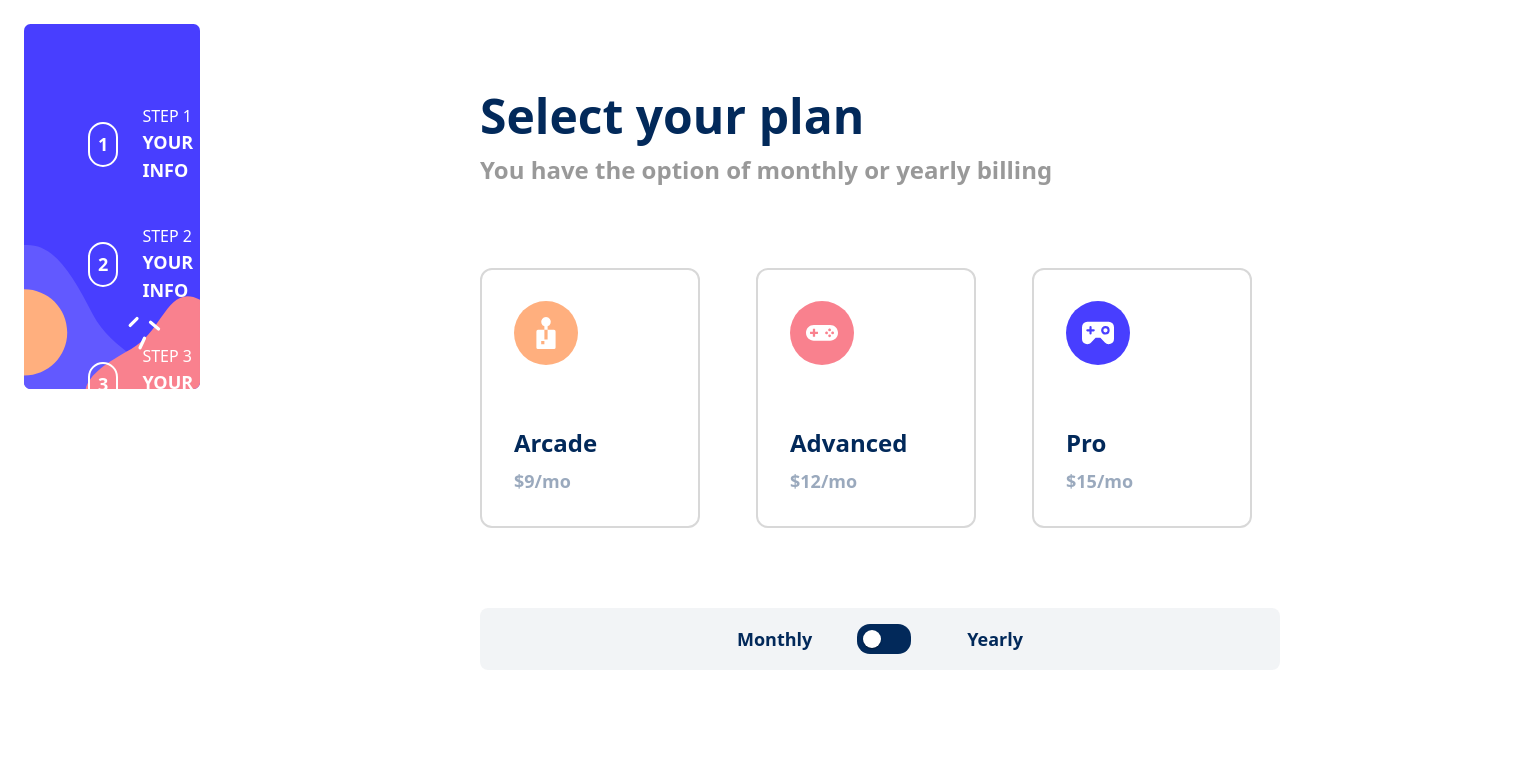
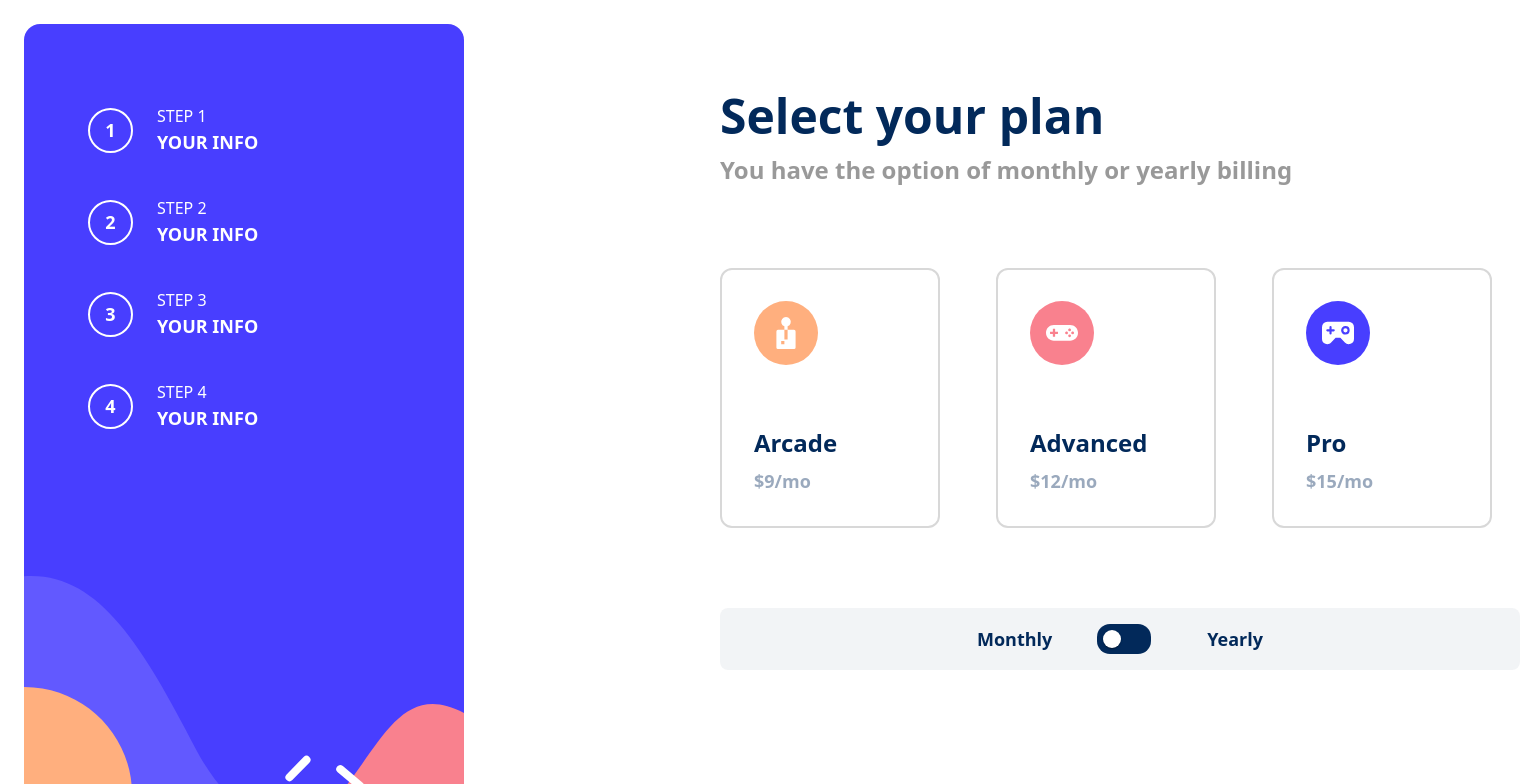
Before and after one commit to AhmedSEHILI/multi-step-form-main, a React (Create React App) app: page /plan in a window 1280 px wide. Shown: the top 784 px of the page, 1520 px wide, since content can reach past the window. Built offline with nearby package versions, Linux system fonts and the light colour scheme; the HTML template or start-up script is replaced by a standard one.

Commit message:
Plans Page Added

```diff
--- a/src/Comps/Layout.js
+++ b/src/Comps/Layout.js
@@ -5,9 +5,10 @@ import SideBar from './SideBar';
 
 function Layout(props) {
     return (
-        <div className="flex flex-row gap-20 w-screen">
+        <div className="relative">
+            <div className="absolute"></div>
             <SideBar />
-            <div className="pl-56 pt-20"><Outlet /></div>
+            <div className="absolute translate-x-[90%] top-20"><Outlet /></div>
         </div>
     );
 }
--- a/src/Comps/PlanToggle.js
+++ b/src/Comps/PlanToggle.js
@@ -4,7 +4,7 @@ import FormControlLabel from '@mui/material/FormControlLabel';
 import Switch from '@mui/material/Switch';
 
 
-function PlanToggle(props) {
+function PlanToggle({Toggle, Toggling}) {
 
     const IOSSwitch = styled((props) => (
     <Switch focusVisibleClassName=".Mui-focusVisible" disableRipple {...props} />
@@ -57,15 +57,16 @@ function PlanToggle(props) {
         },
       }));
 
-      const handleChange = (event) => {
-        console.log("vf");
+      const handleChange = () => {
+        Toggling(!Toggle);
       }
 
     return (
         <div className="pl-4">
             <FormControlLabel
                 control={<IOSSwitch sx={{ m: 1 }} />}
-                onChange={handleChange}
+                // onChange
+                // onClick={handleChange}
             />
         </div>
     );
--- a/src/Comps/SideBar.js
+++ b/src/Comps/SideBar.js
@@ -4,7 +4,7 @@ import Choice from './Choice';
 
 function SideBar(props) {
     return (
-        <div className="relative w-[440px] p-6  ">
+        <div className="relative w-[440px] p-6 ">
             <img className="absolute w-full " src="/bg-sidebar-desktop.svg" alt="bg-side-bar"/>
             <div className="absolute flex flex-col gap-10 ml-16 mt-20">
                 <Choice Step={"1"} Title={"YOUR INFO"} link={"/"}/>
--- a/src/Pages/Plan.js
+++ b/src/Pages/Plan.js
@@ -1,4 +1,4 @@
-import React from 'react';
+import React, { useState } from 'react';
 import BackBtn from '../Comps/BackBtn';
 import CardPlan from '../Comps/CardPlan';
 import NextBtn from '../Comps/NextBtn';
@@ -14,6 +14,14 @@ function Plan(props) {
 
     ];
 
+    const [Toggle, setToggle] = useState(false);
+
+    const Toggling = (isToggled) => {
+        setToggle(isToggled);
+    }
+
+    console.log(Toggle);
+
     return (
         <div className="flex flex-col gap-20 w-[800px]">
             <div className="">
@@ -27,7 +35,7 @@ function Plan(props) {
             </div>
             <div className="flex flex-row items-center justify-center gap-8 py-2 rounded-lg bg-Marineblue bg-opacity-5">
                 <h2 className="text-lg">Monthly</h2>
-                <PlanToggle />
+                <PlanToggle Toggle={Toggle} Toggling={Toggling}/>
                 <h2 className="text-lg">Yearly</h2>
             </div>
             <div className="flex flex-row justify-between pt-20">
```
